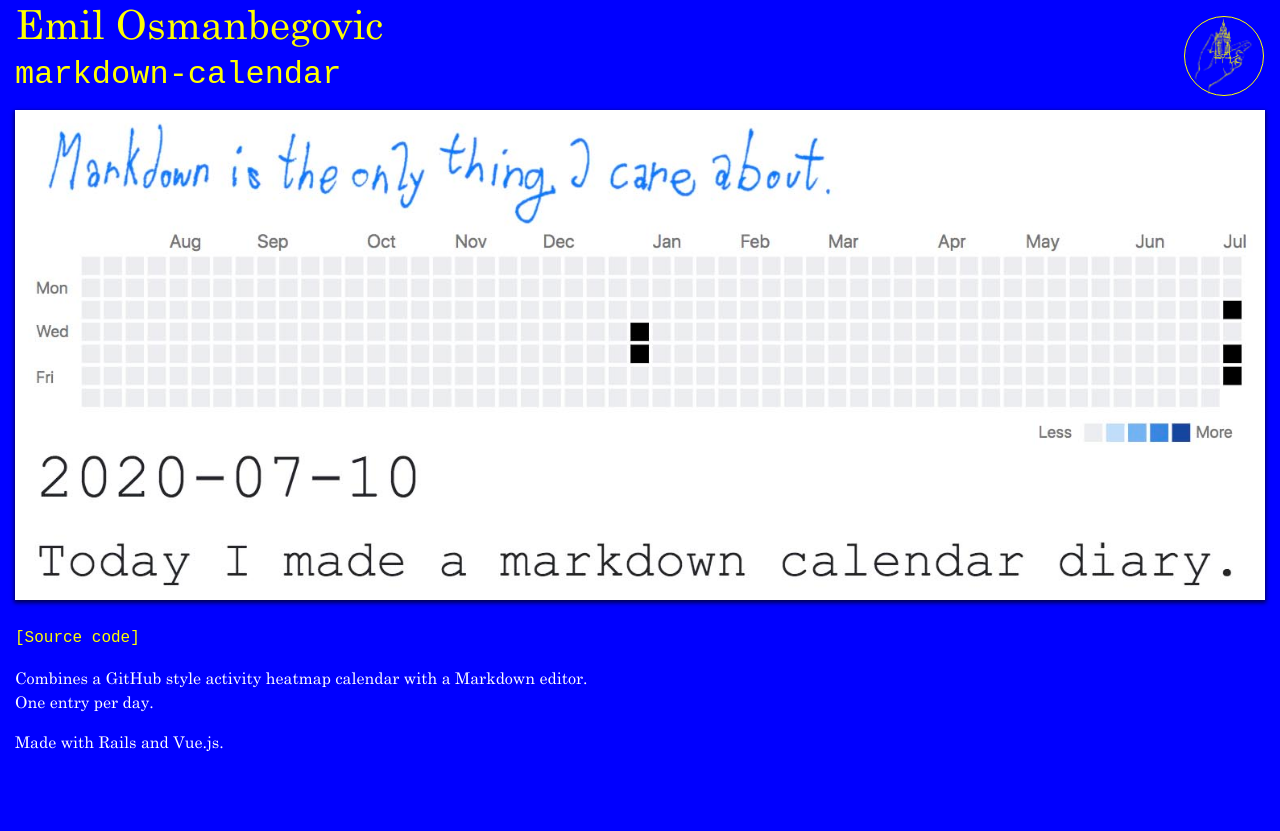
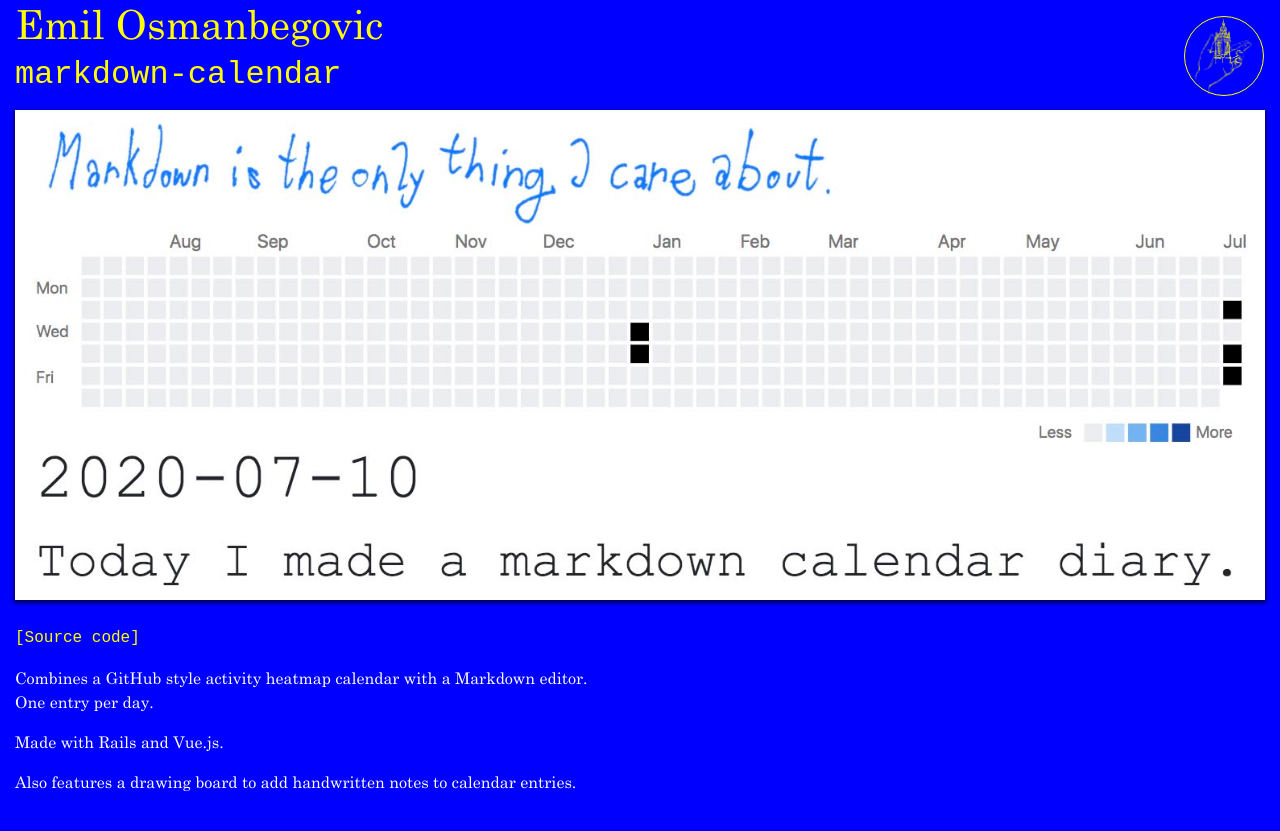
Before and after one commit to emilosmanbegovicmm/emilosman, a Jekyll site: the page built from _posts/2020-07-10-markdown-calendar.md, in a window 1280 px wide. Shown: the top 831 px of the page. Built offline with Jekyll 4.4.1, drawn with Linux system fonts in a browser that asks for light colours.

Commit message:
add text

```diff
--- a/_posts/2020-07-10-markdown-calendar.md
+++ b/_posts/2020-07-10-markdown-calendar.md
@@ -14,3 +14,5 @@ Combines a GitHub style activity heatmap calendar with a Markdown editor.
 One entry per day.
 
 Made with Rails and Vue.js.
+
+Also features a drawing board to add handwritten notes to calendar entries.
--- a/_sass/base/base.scss
+++ b/_sass/base/base.scss
@@ -19,6 +19,7 @@ body {
   background-color: blue;
   color: white;
   position: relative;
+  padding-bottom: 36px;
 }
 
 h1, h2, h3, h4, h5, h6 {
```
Also changed, not shown: _posts/2020-07-02-moonboard.md (+2 -0 lines).
